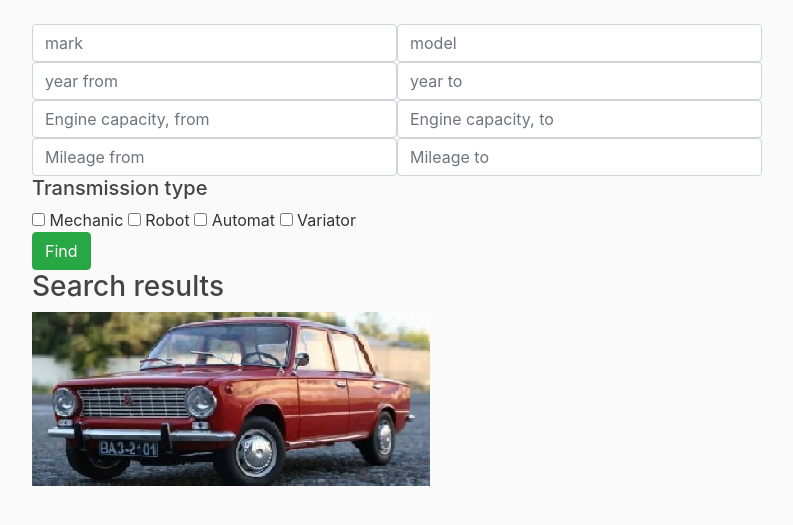
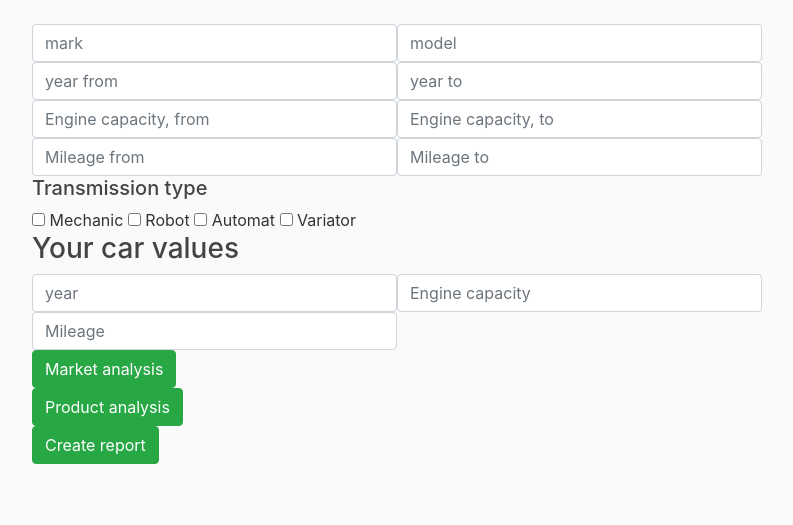
Before and after one commit to dslvt/on-na, a Django app: page /home/ in a window 1280 px wide. Shown: the part 56-581 px from the top of the page, without its empty margins (53-846 px from the left). Run offline with Django 3.2, Linux system fonts and the light colour scheme; some libraries are stand-ins or nearby versions.

Commit message:
a little better design

```diff
--- a/onna/home/static/home/home.css
+++ b/onna/home/static/home/home.css
@@ -3,3 +3,20 @@
   grid-template-rows: auto;
   display: grid;
 }
+.button_type{
+    grid-template-columns: 200px, 200px, 200px;
+    grid-template-rows: auto;
+    display: grid;
+}
+
+.product_anal{
+    display: block;
+}
+
+.report_anal{
+    display: block;
+}
+
+.market_anal{
+    display: block;
+}
--- /dev/null
+++ b/onna/home/static/home/krasivo.js
@@ -0,0 +1,29 @@
+var search_button = document.getElementById('search_button')
+var product_button = document.getElementById('product_button')
+var report_button = document.getElementById('report_button')
+
+var market_group = document.getElementById('market_anal')
+var product_anal = document.getElementById('product_anal')
+var report_anal = document.getElementById('report_anal')
+
+market_anal.style.display = 'none';
+product_anal.style.display = 'none';
+report_anal.style.display = 'none';
+
+search_button.addEventListener('click', function(){
+    market_anal.style.display = 'block';
+    product_anal.style.display = 'none';
+    report_anal.style.display = 'none';
+});
+
+product_button.addEventListener('click', function(){
+    market_anal.style.display = 'none';
+    product_anal.style.display = 'block';
+    report_anal.style.display = 'none';
+});
+
+report_button.addEventListener('click', function(){
+    market_anal.style.display = 'none';
+    product_anal.style.display = 'none';
+    report_anal.style.display = 'block';
+});
--- a/onna/home/static/home/search.js
+++ b/onna/home/static/home/search.js
@@ -7,7 +7,6 @@ var input_eng_capacity_to = document.getElementById('eng_capacity_to')
 var input_mileage_from = document.getElementById('mileage_from')
 var input_mileage_to = document.getElementById('mileage_to')
 var input_transmission_type = document.getElementById('trainsmission')
-var search_button = document.getElementById('search_button')
 var search_result = document.getElementById('search_result')
 
 var tr_robot = document.getElementById('tr_robot')
@@ -15,6 +14,13 @@ var tr_automat = document.getElementById('tr_automat')
 var tr_variator = document.getElementById('tr_variator')
 var tr_mechanic = document.getElementById('tr_mechanic')
 
+var input_user_year = document.getElementById('input_year_user')
+var input_eng_cap_user = document.getElementById('eng_capacity_user')
+var input_mileage_user = document.getElementById('mileage_user')
+
+var search_button = document.getElementById('search_button')
+var product_button = document.getElementById('product_button')
+var report_button = document.getElementById('report_button')
 
 
 search_button.addEventListener('click', function(){
@@ -52,3 +58,31 @@ search_button.addEventListener('click', function(){
         }
     });
 });
+
+product_button.addEventListener('click', function(){
+    $.ajax({
+        url:'product/',
+        data:{},
+        dataType:'json',
+        success:function(data) {
+
+        },
+        fail:function(data){
+
+        }
+    });
+});
+
+report_button.addEventListener('click', function(){
+    $.ajax(
+        url:'report/',
+        data:{},
+        dataType:'json',
+        success:function(data) {
+
+        },
+        fail:function(data){
+
+        }
+    );
+})
--- a/onna/home/templates/home/home.html
+++ b/onna/home/templates/home/home.html
@@ -23,13 +23,41 @@
         <input type="checkbox" id="tr_variator"> Variator
     </div>
 
-    <div class="search_button">
-        <button type="button" class="btn btn-success" id="search_button"> Find </button>
+    <h3>Your car values</h3>
+    <div class="container_search">
+        <input type="text" class="form-control" id="input_year_user"  placeholder="year">
+        <input type="text" class="form-control" id="eng_capacity_user"  placeholder="Engine capacity">
+        <input type="text" class="form-control" id="mileage_user"  placeholder="Mileage">
     </div>
 
-    <h3>Search results</h3>
-    <img src="{% static "home/simple car.jpg" %}">
-    <h1 id="search_result"></h1>
+    <div class="button_type">
+        <div class="search_button">
+            <button type="button" class="btn btn-success" id="search_button"> Market analysis </button>
+        </div>
+
+        <div class="product_button">
+            <button type="button" class="btn btn-success" id="product_button"> Product analysis </button>
+        </div>
+
+        <div class="report_button">
+            <button type="button" class="btn btn-success" id="report_button"> Create report </button>
+        </div>
+    </div>
+
+
+    <div id="market_anal">
+        <h3>Search results</h3>
+        <img src="{% static "home/simple car.jpg" %}">
+        <h1 id="search_result"></h1>
+    </div>
+
+    <div id="product_anal">
+        <h3>Product anal</h3>
+    </div>
+
+    <div id="report_anal">
+        <h3> Report anal</h3>
+    </div>
 
     <script src="{% static "home/krasivo.js" %}"></script>
     <script src="{% static "home/search.js" %}"></script>
--- a/onna/home/urls.py
+++ b/onna/home/urls.py
@@ -5,4 +5,6 @@ from . import views
 urlpatterns = [
     path('', views.index, name='index'),
     path('query/', views.query, name='query'),
+    path('product/', views.product, name=''),
+    path('report/', views.report, name='')
 ]
--- a/onna/home/views.py
+++ b/onna/home/views.py
@@ -11,10 +11,19 @@ def index(request):
 
 def query(request):
     qr = request.GET.get('query', None)
-    print(qr)
     data = {
         'response':get_data_from_avito(qr)
     }
+    return JsonResponse(data)
+
+def report(request):
+    qr = request.GET.get('report', None)
+    data = {}
+    return JsonResponse(data)
+
+def product(request):
+    qr = request.GET.get('product', None)
+    data = {}
     return JsonResponse(data)
 
 def get_data_from_avito(params):
@@ -77,6 +86,62 @@ def get_type_range_url(name, prms):
     base = multiple_params[name]['base']
     return str(base)+'_'+str(first)+'-'+str(second)
 
+def create_reg_anal():
+    pass
+
+def get_data(soup):
+    return [price.text for price in soup.find_all('div', {"class": "specific-params specific-params_block"})]
+
+def get_money(soup):
+    return [price.text for price in soup.find_all('span', {"class": "price"})]
+
+def get_year(soup):
+    return [price.text for price in soup.find_all('a', {"class": "item-description-title-link"})]
+
+def money_prepros(req):
+    return req.replace(' ', '').replace('\n', '').replace('₽', '')
+def year_prepros(req):
+    return req.split(',')[1].replace(' ','')
+def preparsing(shit):
+    return [st.replace('\xa0', ' ').replace('\n', '').replace(' ', '') for st in shit.split(',')]
+
+def create_train_x(money, year, request):
+    train_x = []
+    for rq in request:
+        is_brouken = 0
+        km = 0
+        at,mt,amt=0,0,0
+        house_power = 0
+        engine_v = 0
+        for i in range(len(rq)):
+            if rq[i].find('Битый') != -1:
+                is_brouken = 1
+            if rq[i].find('км') != -1:
+                km = int(rq[i].replace('км', ''))
+            if rq[i].find('AT') != -1:
+                at=1
+            if rq[i].find('MT') != -1:
+                mt=1
+            if rq[i].find('AMT') != -1:
+                amt=1
+            if rq[i].find('л.с.') != -1:
+                house_power = int(rq[i][rq[i].find('(')+1:rq[i].find('л')])
+                engine_v = float(rq[i][rq[i].find('.')-1:rq[i].find('.')+2])
+            if x_money[i] == 0 or x_year[i] == 0 or house_power==0 or engine_v==0 or km==0:
+                continue
+            train_x.append([is_brouken,x_money[i],km,x_year[i], at,mt,amt,engine_v,house_power])
+    return train_x
+
+def get_coor_coef(train_x, train_y):
+    coor = np.corrcoef(np.array(train_x).astype(np.float), np.array(test_x).astype(np.float))
+    return np.array([coor[i][-1] for i in range(len(coor))]).mean()
+
+def get_r_sq(train_x, train_y):
+    scores = [r2_score(np.array(test_x).astype(np.float64), np.array(train_x[i]).astype(np.float64)) for i in range(len(train_x))]
+    return sum(scores)/len(scores)
+
+def get_norm_r(r, n, p):
+    return 1-(1-p)*(n-1)/(n-p-1)
 
 
 
```
